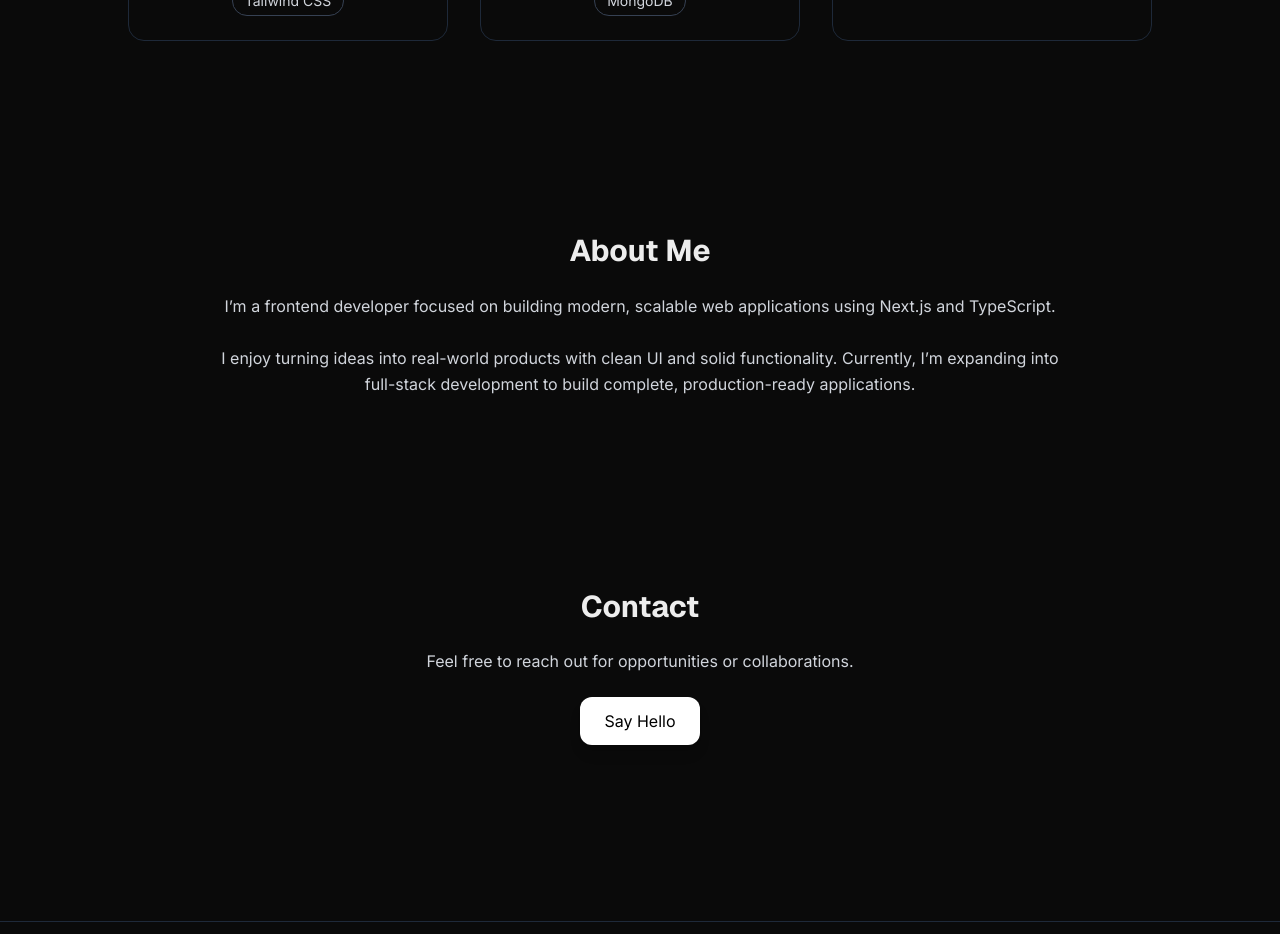
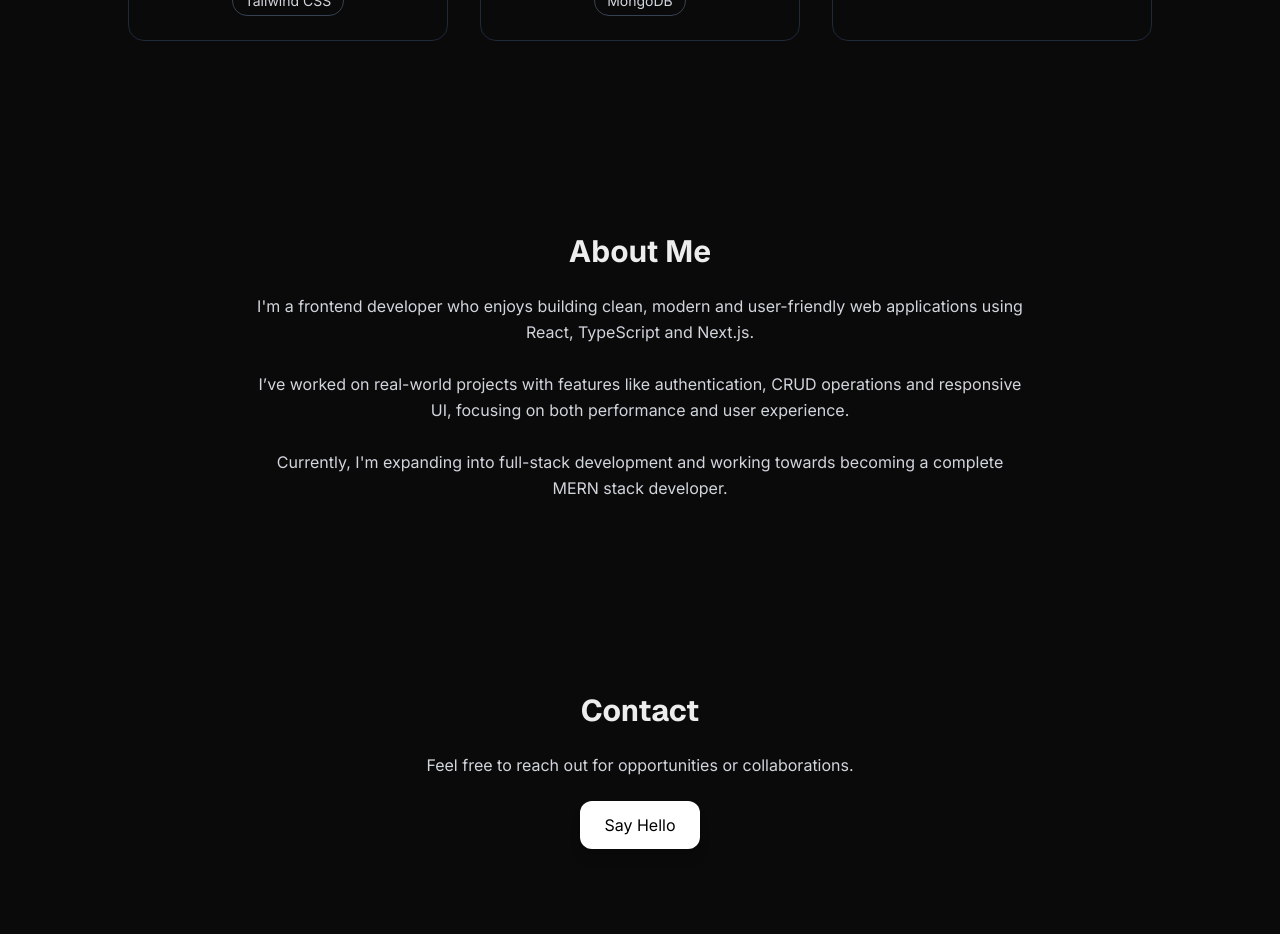
Before and after one commit to OmBaisane/Portfolio, a Next.js app: page / in a window 1280 px wide. Shown: the part 1840-2774 px from the top of the page. Built offline with nearby package versions, Linux system fonts and the light colour scheme.

Commit message:
improve about section with clear developer positioning

```diff
--- a/app/components/About.tsx
+++ b/app/components/About.tsx
@@ -1,31 +1,41 @@
 "use client";
 
 import { motion } from "framer-motion";
-import Reveal from "./Reveal";
 
 export default function About() {
   return (
-    <section className="py-24 px-6 max-w-4xl mx-auto text-center">
-      <Reveal>
-        <h2 className="text-3xl font-bold mb-6 font-[geist]">About Me</h2>
-      </Reveal>
-
-      <Reveal>
-        <motion.p
+    <section id="about" className="py-24 px-6">
+      <div className="max-w-3xl mx-auto text-center">
+        <motion.h2
           initial={{ opacity: 0, y: 40 }}
           whileInView={{ opacity: 1, y: 0 }}
           transition={{ duration: 0.5 }}
           viewport={{ once: true }}
+          className="text-3xl font-bold mb-6"
+        >
+          About Me
+        </motion.h2>
+
+        <motion.p
+          initial={{ opacity: 0, y: 40 }}
+          whileInView={{ opacity: 1, y: 0 }}
+          transition={{ duration: 0.6 }}
+          viewport={{ once: true }}
           className="text-gray-300 leading-relaxed"
         >
-          I’m a frontend developer focused on building modern, scalable web
-          applications using Next.js and TypeScript.
+          I'm a frontend developer who enjoys building clean, modern and
+          user-friendly web applications using React, TypeScript and Next.js.
           <br />
-          <br />I enjoy turning ideas into real-world products with clean UI and
-          solid functionality. Currently, I’m expanding into full-stack
-          development to build complete, production-ready applications.
+          <br />
+          I’ve worked on real-world projects with features like authentication,
+          CRUD operations and responsive UI, focusing on both performance and
+          user experience.
+          <br />
+          <br />
+          Currently, I'm expanding into full-stack development and working
+          towards becoming a complete MERN stack developer.
         </motion.p>
-      </Reveal>
+      </div>
     </section>
   );
 }
```
